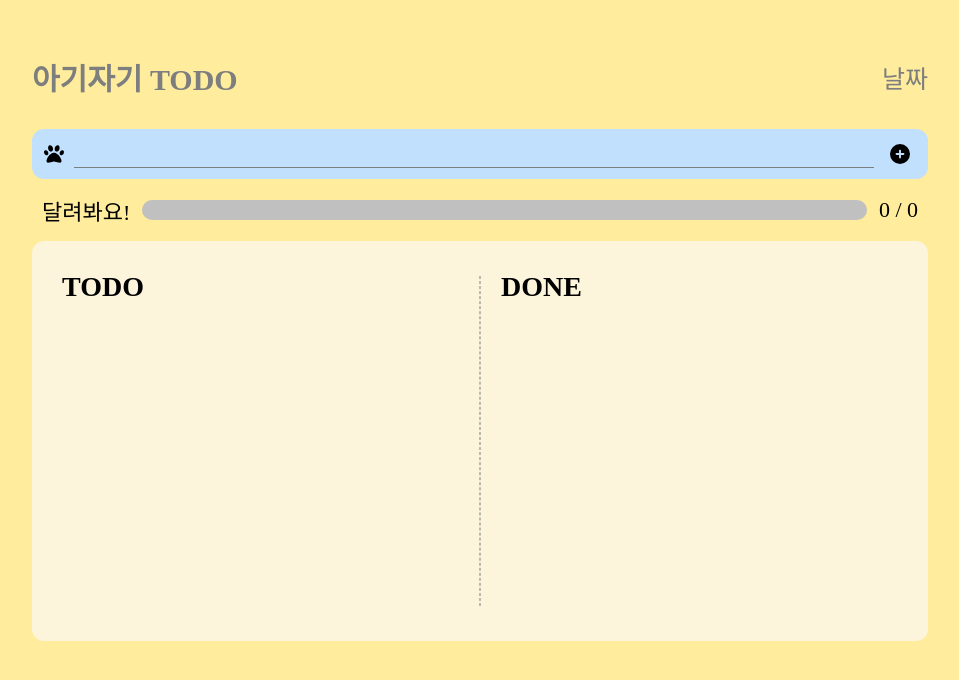
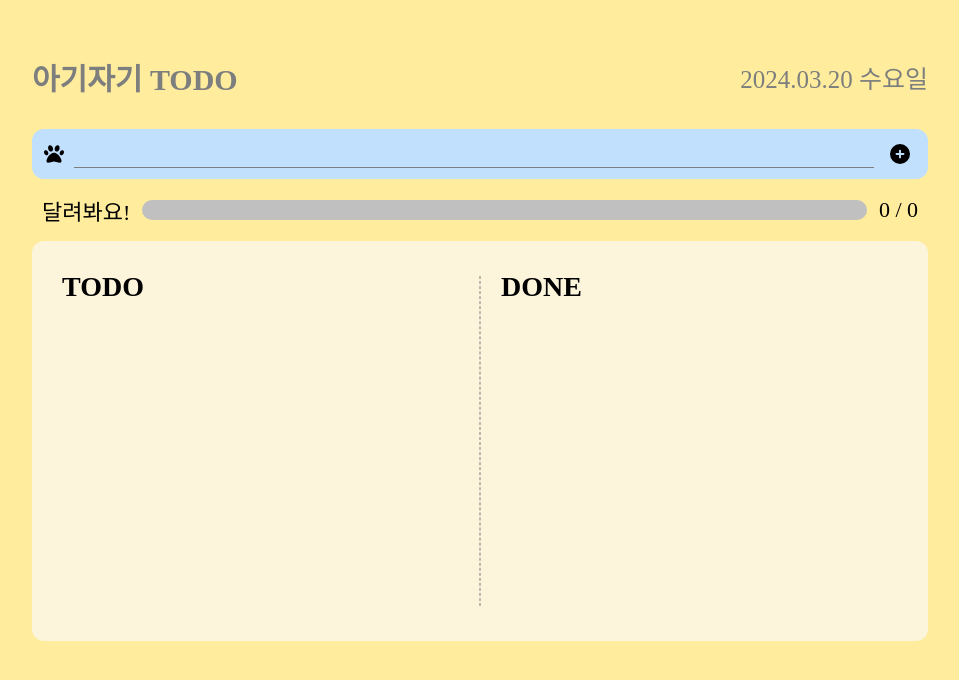
Before and after one commit to CEOS-Developers/react-todo-19th, a React (Vite) app: page / in a window 1280 px wide. Shown: the top 680 px of the page, without its empty margins (160-1119 px from the left). Built offline with nearby package versions, Linux system fonts and the light colour scheme; a web font is replaced by a local one.

Commit message:
Feat: 오늘 날짜를 보여주는 기능 구현

```diff
--- a/src/components/Header.jsx
+++ b/src/components/Header.jsx
@@ -1,10 +1,22 @@
 import styled from "styled-components";
 
 const Header = () => {
+  const getTodayDate = () => {
+    const today = new Date();
+    const week = ["일", "월", "화", "수", "목", "금", "토"];
+
+    const year = today.getFullYear();
+    const month = ("0" + (today.getMonth() + 1)).slice(-2);
+    const day = ("0" + today.getDate()).slice(-2);
+    const dayOfWeek = week[today.getDay()];
+
+    return `${year}.${month}.${day} ${dayOfWeek}요일`;
+  };
+
   return (
     <Wrapper>
       <Title>아기자기 TODO</Title>
-      <Date>날짜</Date>
+      <TodayDate>{getTodayDate()}</TodayDate>
     </Wrapper>
   );
 };
@@ -23,6 +35,6 @@ const Title = styled.h2`
   font-size: 30px;
 `;
 
-const Date = styled.span`
+const TodayDate = styled.span`
   font-size: 25px;
 `;
```
